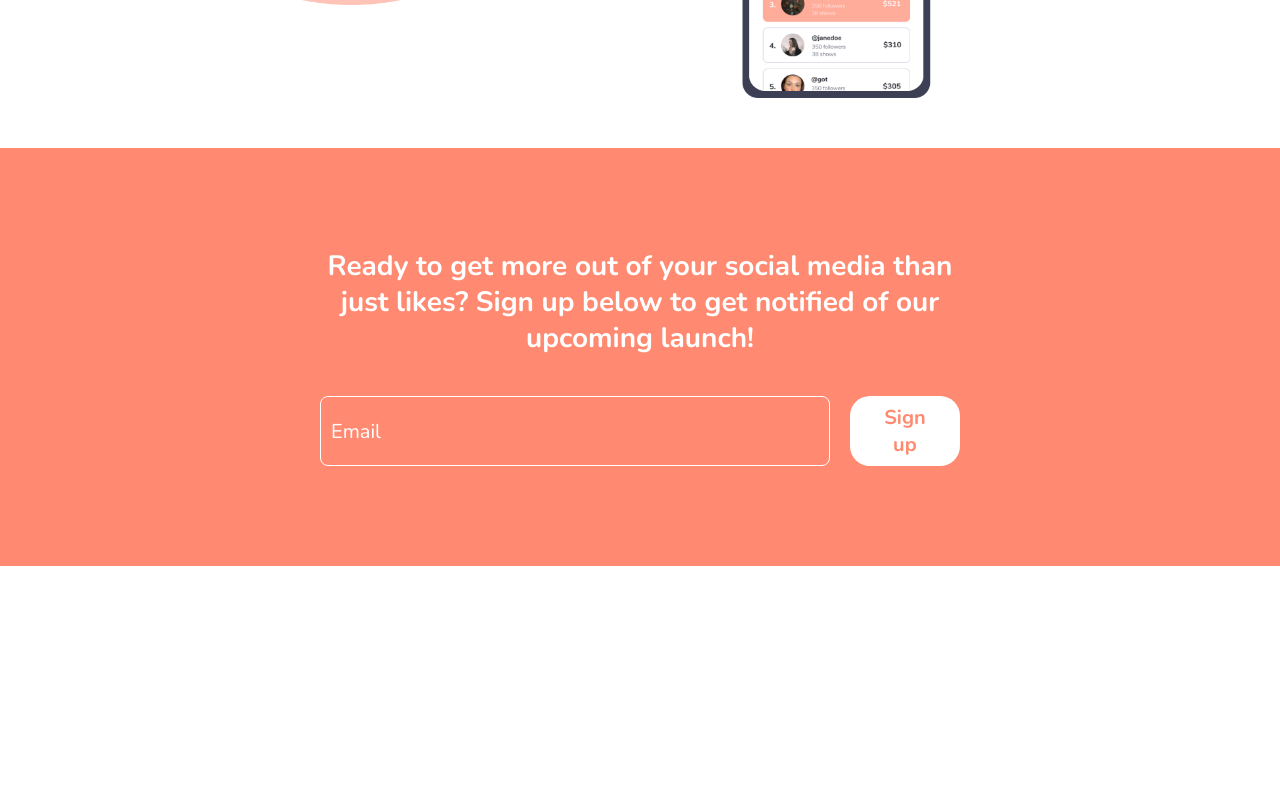
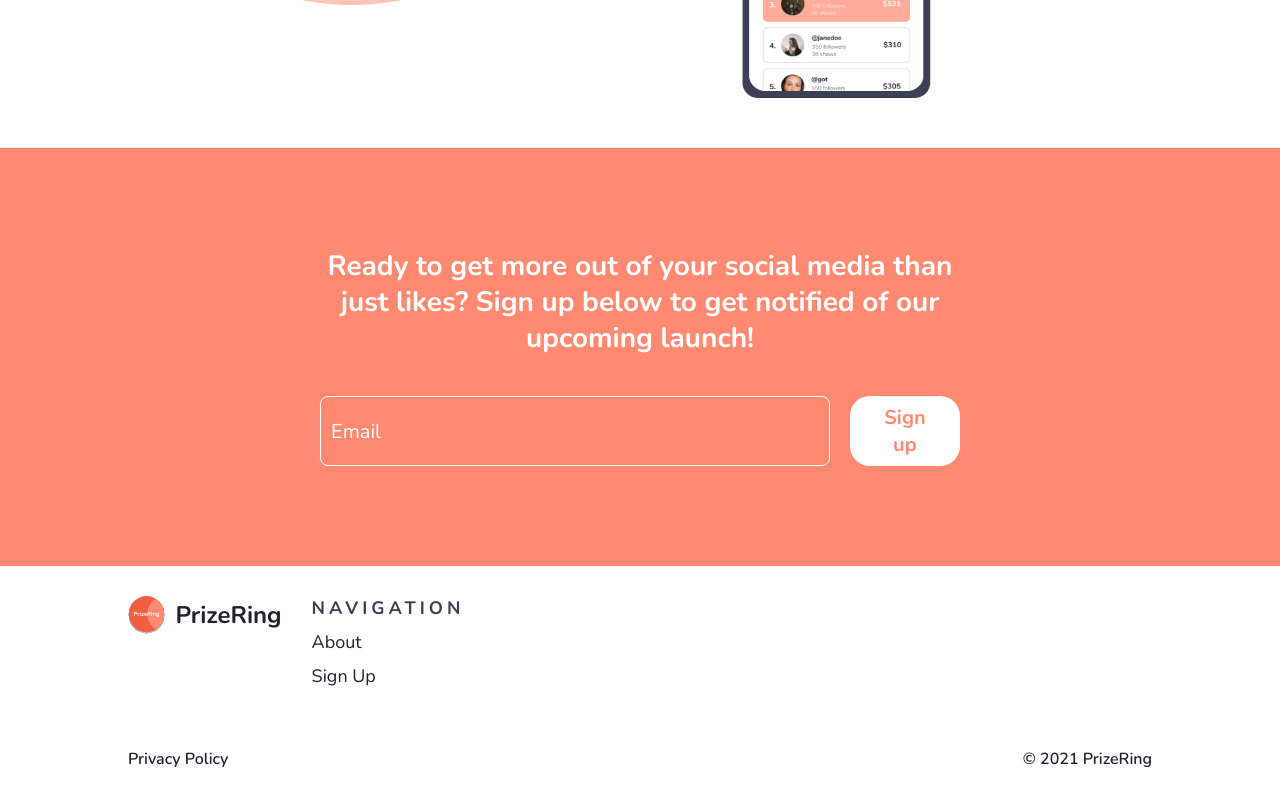
Before and after one commit to dali-lab/prize-ring-website, a Next.js app: page / in a window 1280 px wide. Shown: the part 2847-3647 px from the top of the page. Before the commit the page ends 3413 px from the top, so only its background shows below. Built offline with nearby package versions, Linux system fonts and the light colour scheme.

Commit message:
Finished footer

```diff
--- a/components/Home/styles.module.scss
+++ b/components/Home/styles.module.scss
@@ -144,12 +144,6 @@
   margin-left: 20px;
 }
 
-@media screen and (max-width: $mobile-width) {
-  .header-link {
-    margin: 0 10px;
-  }
-}
-
 @media screen and (min-width: 1150px) {
   .image-half {
     height: calc((50vw / 1300) * (1400));
--- a/components/Layout/Footer.tsx
+++ b/components/Layout/Footer.tsx
@@ -1,8 +1,30 @@
+/* eslint-disable jsx-a11y/anchor-is-valid */
+import Image from 'next/image';
 import styles from './styles.module.scss';
 
 const Footer = (): JSX.Element => {
   return (
-    <footer className={styles.footer} />
+    <footer className={styles.footer}>
+      <div className={styles.row}>
+        <div className={styles.col}>
+          <div className={styles.logo}>
+            <Image src="/logo.svg" height={50} width={50} />
+            <div style={{ marginLeft: 10 }}>PrizeRing</div>
+          </div>
+        </div>
+
+        <div className={styles.col}>
+          <div className={styles['footer-header']}>NAVIGATION</div>
+          <a className={styles['footer-link']}>About</a>
+          <a className={styles['footer-link']}>Sign Up</a>
+        </div>
+      </div>
+
+      <div className={styles.details}>
+        <a className={styles['details-link']}>Privacy Policy</a>
+        <div>© 2021 PrizeRing</div>
+      </div>
+    </footer>
   );
 };
 
--- a/components/Layout/styles.module.scss
+++ b/components/Layout/styles.module.scss
@@ -25,3 +25,78 @@
   font-weight: 400;
   margin: 0 20px;
 }
+
+.footer {
+  min-height: 50px;
+  background-color: white;
+  padding: 30px 10%;
+  width: 100%;
+}
+
+.row {
+  display: flex;
+  flex-direction: row;
+}
+
+.col {
+  display: flex;
+  flex-direction: column;
+  width: 15%;
+  margin-right: 30px;
+}
+
+.logo {
+  display: flex;
+  flex-direction: row;
+  align-items: center;
+
+  div {
+    font-weight: bold;
+    font-size: 1.2rem;
+    color: $darkestGray;
+  }
+}
+
+.footer-header {
+  font-weight: bold;
+  font-size: 0.9rem;
+  letter-spacing: 0.2rem;
+  font-weight: bold;
+  color: $darkGray;
+}
+
+.footer-link {
+  @include opacity-change;
+  font-size: 0.9rem;
+  color: $darkestGray;
+  font-weight: 400;
+  margin-top: 10px;
+}
+
+.details {
+  display: flex;
+  flex-direction: row;
+  justify-content: space-between;
+  align-items: center;
+  width: 100%;
+  margin-top: 60px;
+
+  div {
+    font-weight: 600;
+    font-size: 0.8rem;
+    color: $darkestGray;
+  }
+}
+
+.details-link {
+  @include opacity-change;
+  font-weight: 600;
+  font-size: 0.8rem;
+  color: $darkestGray;
+}
+
+@media screen and (max-width: $mobile-width) {
+  .header-link {
+    margin: 0 10px;
+  }
+}
--- a/pages/index.tsx
+++ b/pages/index.tsx
@@ -1,4 +1,4 @@
-import Layout, { Header } from 'components/Layout';
+import Layout, { Header, Footer } from 'components/Layout';
 import {
   MainSplash, Section, Updates,
 } from 'components/Home';
@@ -41,6 +41,7 @@ const Home = (): JSX.Element => {
         offset={{ bottom: 140, left: 100 }}
       />
       <Updates />
+      <Footer />
     </Layout>
   );
 };
```
